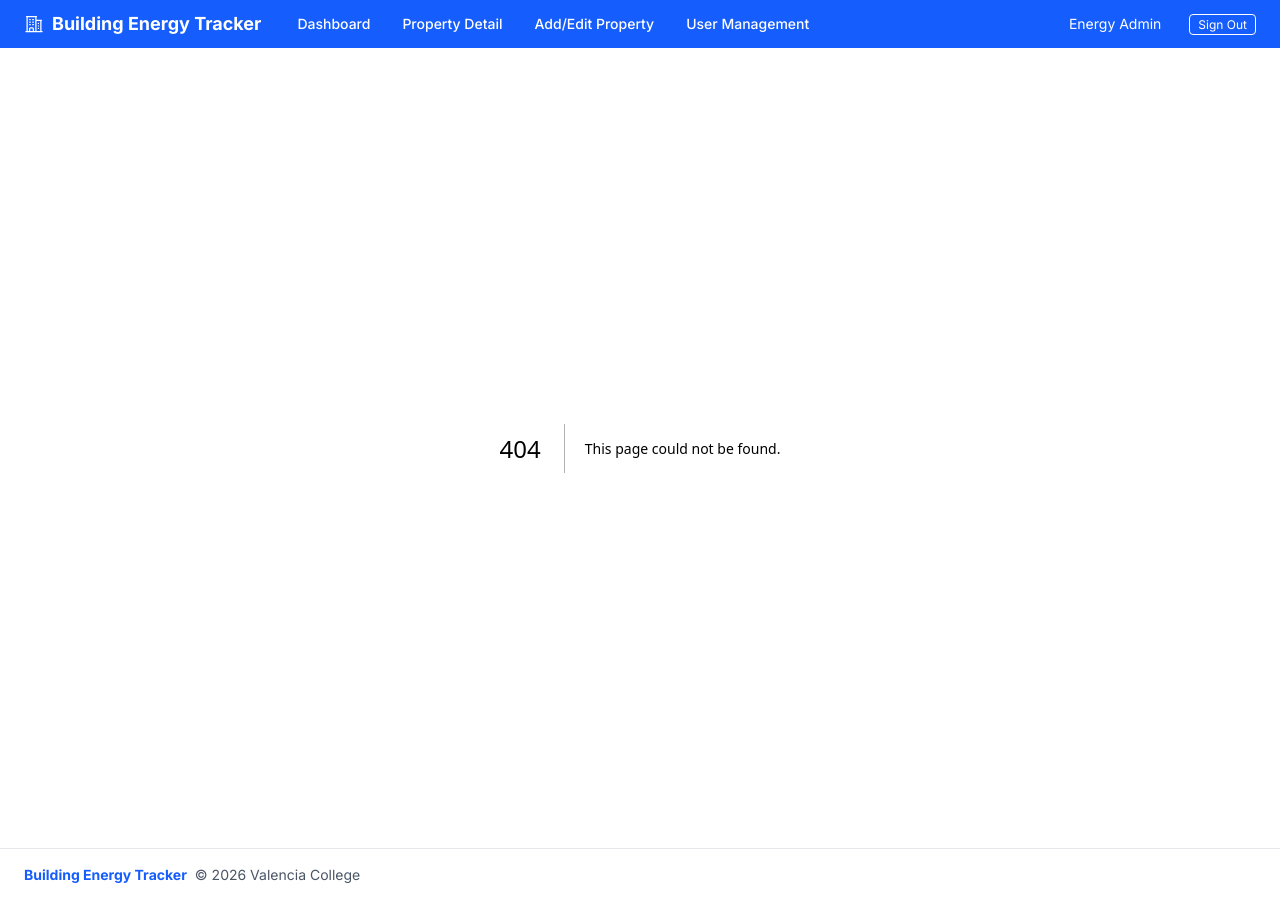
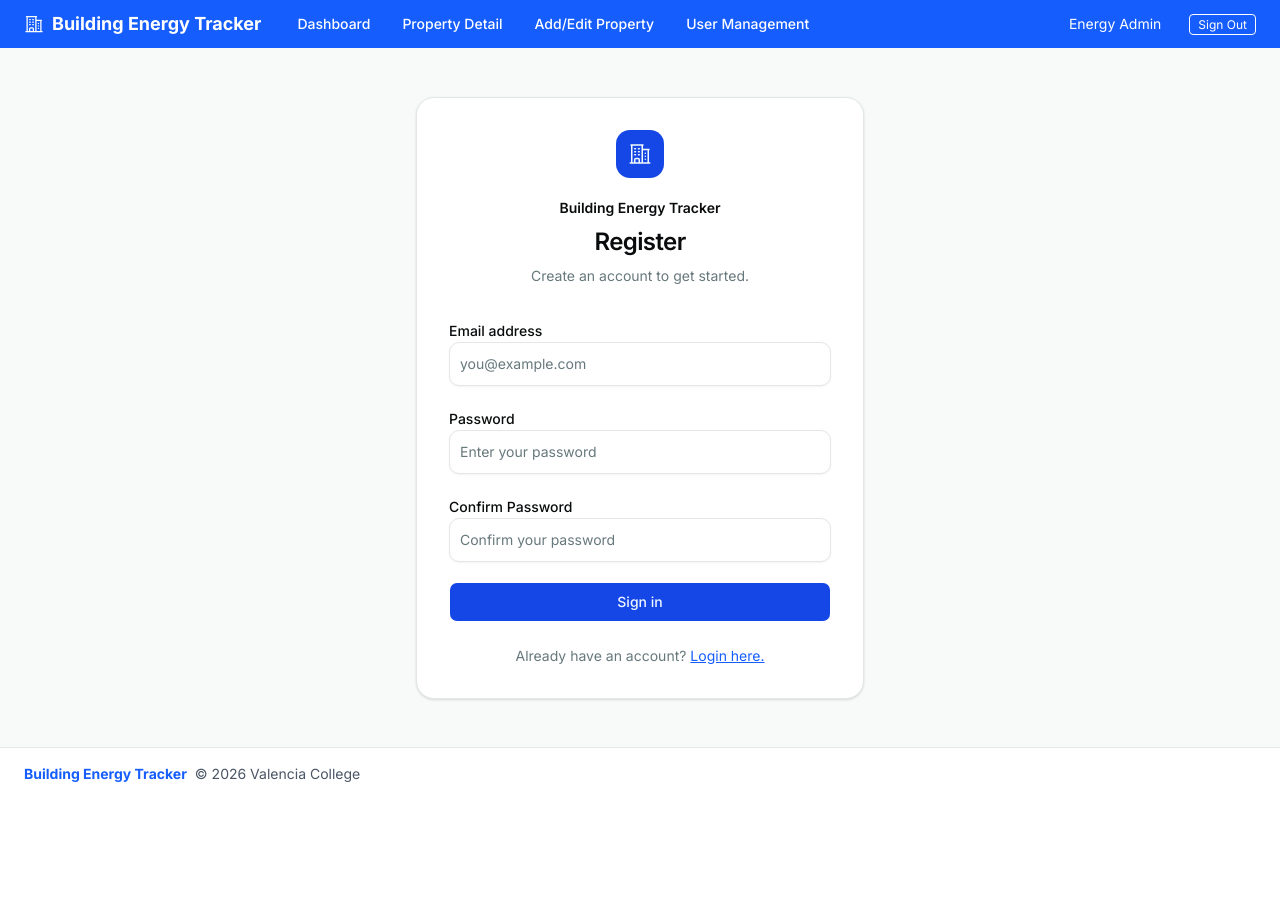
Before and after one commit to steven-pride/CEN4910, a Next.js app: page /register in a window 1280 px wide. Before the commit this address had no page. After the commit the page ends 800 px from the top, so only its background shows below. Built offline with nearby package versions, Linux system fonts and the light colour scheme.

Commit message:
Add files via upload

```diff
--- /dev/null
+++ b/app/login/page.tsx
@@ -0,0 +1,67 @@
+import { BuildingOffice2Icon } from "@heroicons/react/24/outline";
+import { Button } from "@/components/ui/button";
+import { Input } from "@/components/ui/input";
+import Link from 'next/link';
+
+export default function LoginPage() {
+  return (
+    <main className="flex flex-1 items-center justify-center bg-muted/50 px-4 py-12 sm:px-6">
+      <section className="w-full max-w-md rounded-2xl border border-border bg-card p-6 shadow-sm sm:p-8">
+        <div className="mb-8 flex flex-col items-center text-center">
+          <div className="mb-5 flex size-12 items-center justify-center rounded-xl bg-primary text-brand-cyan-foreground">
+            <BuildingOffice2Icon aria-hidden="true" className="size-6" />
+          </div>
+          <p className="mb-2 text-sm font-semibold text-brand-white">
+            Building Energy Tracker
+          </p>
+          <h1 className="text-2xl font-semibold tracking-tight text-card-foreground">
+            Login
+          </h1>
+          <p className="mt-2 text-sm text-muted-foreground">
+            Sign in to manage your building energy data.
+          </p>
+        </div>
+
+        <form className="space-y-5">
+          <div className="space-y-2">
+            <label htmlFor="email" className="text-sm font-medium">
+              Email address
+            </label>
+            <Input
+              id="email"
+              name="email"
+              type="email"
+              autoComplete="email"
+              placeholder="you@example.com"
+              required
+              className="h-11 rounded-lg bg-background"
+            />
+          </div>
+
+          <div className="space-y-2">
+            <label htmlFor="password" className="text-sm font-medium">
+              Password
+            </label>
+            <Input
+              id="password"
+              name="password"
+              type="password"
+              autoComplete="current-password"
+              placeholder="Enter your password"
+              required
+              className="h-11 rounded-lg bg-background"
+            />
+          </div>
+
+          <Button type="button" variant="default" size="lg" className="w-full">
+            Sign in
+          </Button>
+        </form>
+
+        <p className="mt-6 text-center text-sm text-muted-foreground">
+          Don't have an account? <Link href="/register" className="underline text-blue-600 hover:text-blue-800">Register here.</Link>
+        </p>
+      </section>
+    </main>
+  );
+}
--- /dev/null
+++ b/app/register/page.tsx
@@ -0,0 +1,82 @@
+import { BuildingOffice2Icon } from "@heroicons/react/24/outline";
+import { Button } from "@/components/ui/button";
+import { Input } from "@/components/ui/input";
+import Link from 'next/link';
+
+export default function RegisterPage() {
+  return (
+    <main className="flex flex-1 items-center justify-center bg-muted/50 px-4 py-12 sm:px-6">
+      <section className="w-full max-w-md rounded-2xl border border-border bg-card p-6 shadow-sm sm:p-8">
+        <div className="mb-8 flex flex-col items-center text-center">
+          <div className="mb-5 flex size-12 items-center justify-center rounded-xl bg-primary text-brand-cyan-foreground">
+            <BuildingOffice2Icon aria-hidden="true" className="size-6" />
+          </div>
+          <p className="mb-2 text-sm font-semibold text-brand-white">
+            Building Energy Tracker
+          </p>
+          <h1 className="text-2xl font-semibold tracking-tight text-card-foreground">
+            Register
+          </h1>
+          <p className="mt-2 text-sm text-muted-foreground">
+            Create an account to get started.
+          </p>
+        </div>
+
+        <form className="space-y-5">
+          <div className="space-y-2">
+            <label htmlFor="email" className="text-sm font-medium">
+              Email address
+            </label>
+            <Input
+              id="email"
+              name="email"
+              type="email"
+              autoComplete="email"
+              placeholder="you@example.com"
+              required
+              className="h-11 rounded-lg bg-background"
+            />
+          </div>
+
+          <div className="space-y-2">
+            <label htmlFor="password" className="text-sm font-medium">
+              Password
+            </label>
+            <Input
+              id="password"
+              name="password"
+              type="password"
+              autoComplete="current-password"
+              placeholder="Enter your password"
+              required
+              className="h-11 rounded-lg bg-background"
+            />
+          </div>
+
+          <div className="space-y-2">
+            <label htmlFor="confirmPassword" className="text-sm font-medium">
+              Confirm Password
+            </label>
+            <Input
+              id="confirmPassword"
+              name="confirmPassword"
+              type="password"
+              autoComplete="current-password"
+              placeholder="Confirm your password"
+              required
+              className="h-11 rounded-lg bg-background"
+            />
+          </div>
+
+          <Button type="button" variant="default" size="lg" className="w-full">
+            Sign in
+          </Button>
+        </form>
+
+        <p className="mt-6 text-center text-sm text-muted-foreground">
+          Already have an account? <Link href="/login" className="underline text-blue-600 hover:text-blue-800">Login here.</Link>
+        </p>
+      </section>
+    </main>
+  );
+}
```
